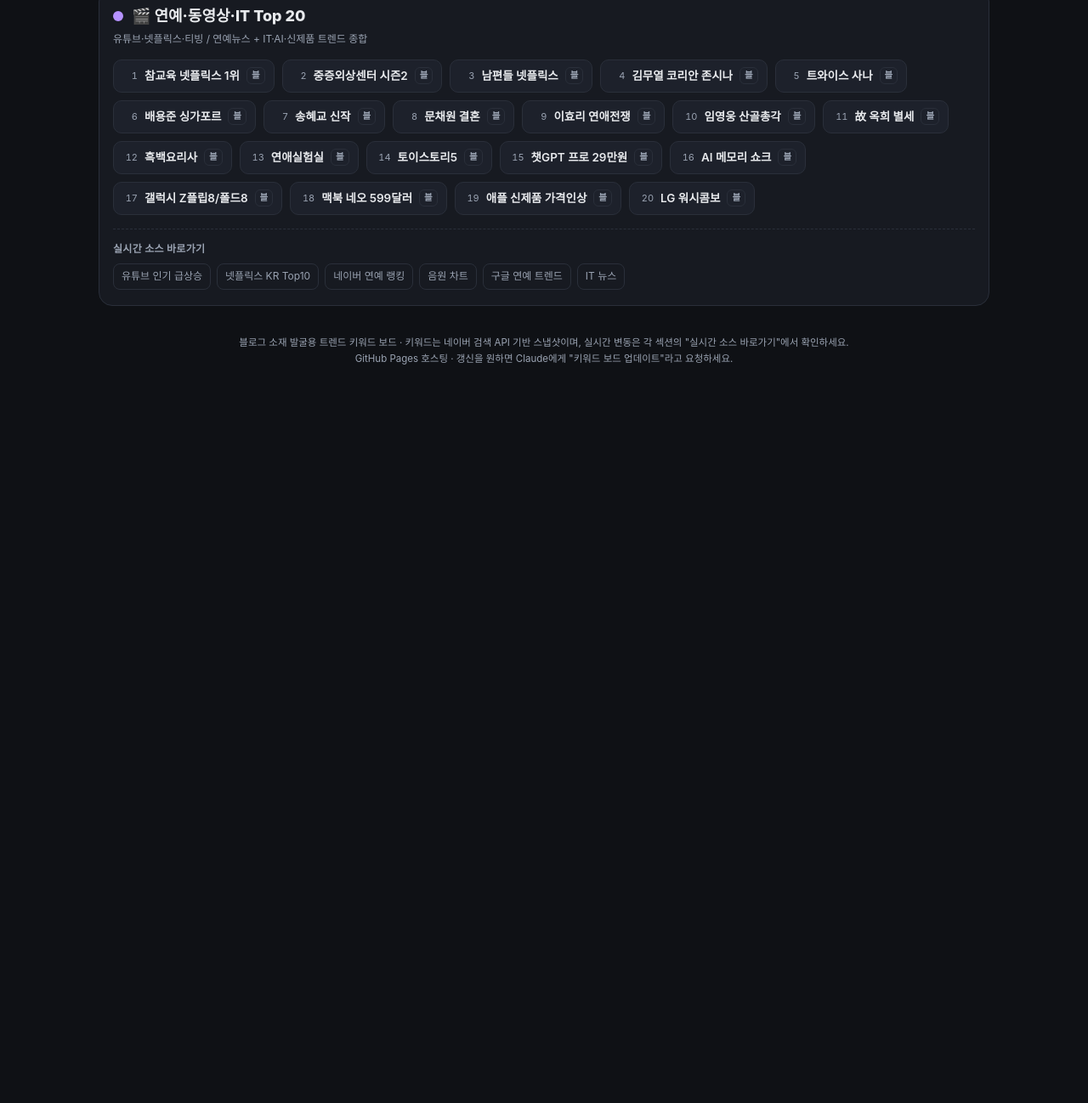
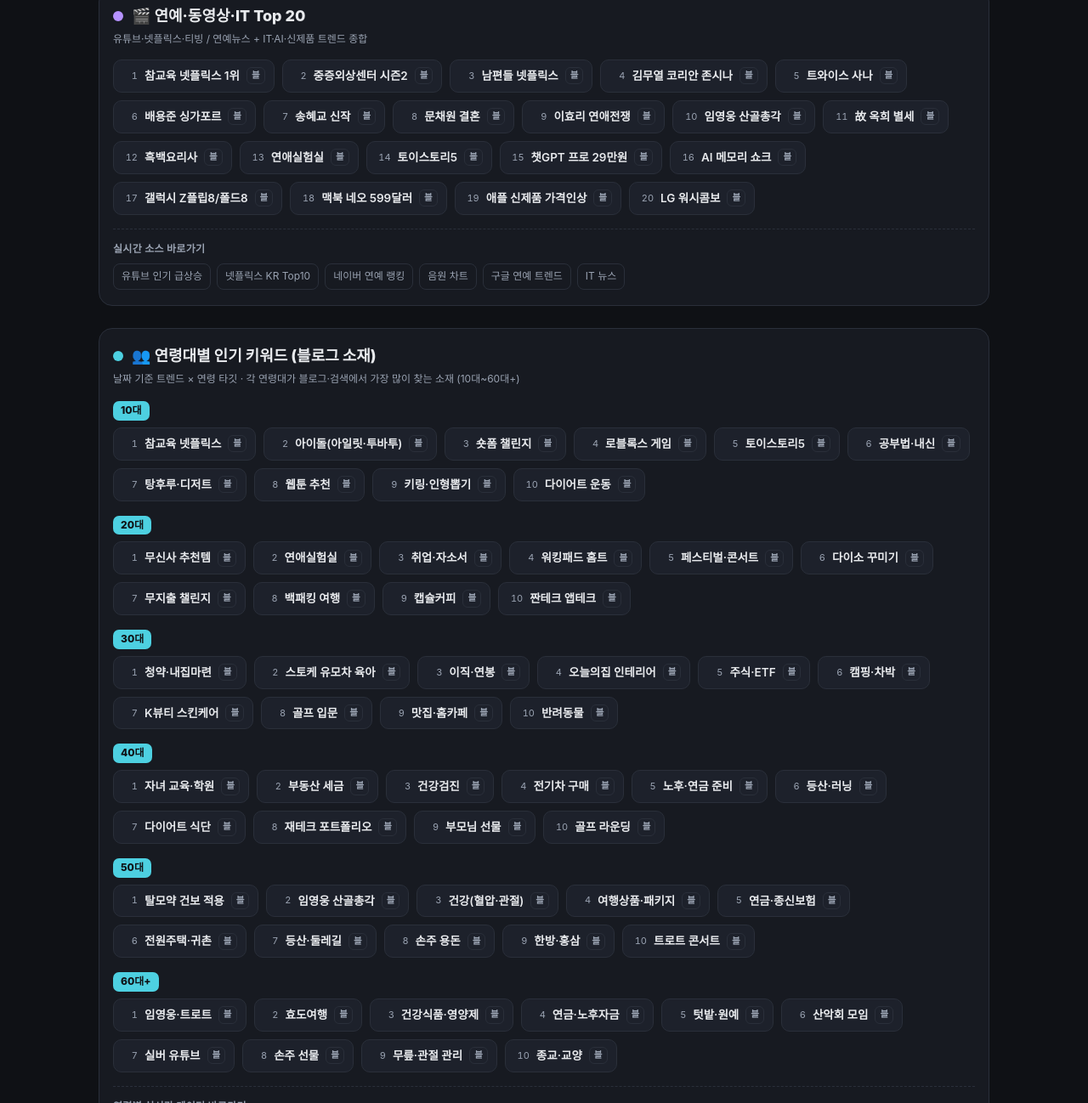
Before and after one commit to brightatsea-alt/molip, a plain HTML site: page keywords.html in a window 1280 px wide. Shown: the part 1502-2800 px from the top of the page at 85% size. Before the commit the page ends 1995 px from the top, so only its background shows below. Drawn offline with Linux system fonts and the light colour scheme.

Commit message:
Add files via upload

```diff
--- a/keywords.html
+++ b/keywords.html
@@ -9,7 +9,7 @@
   :root{
     --bg:#0f1115; --card:#171a21; --card2:#1d212b; --line:#2a2f3a;
     --txt:#e8eaed; --sub:#9aa3b2; --accent:#3ea6ff; --chip:#222732;
-    --news:#ff6b6b; --comm:#ffd166; --shop:#06d6a0; --ent:#b692ff;
+    --news:#ff6b6b; --comm:#ffd166; --shop:#06d6a0; --ent:#b692ff; --age:#4dd0e1;
   }
   *{box-sizing:border-box}
   body{margin:0;background:var(--bg);color:var(--txt);
@@ -50,6 +50,10 @@
     background:transparent;border:1px solid var(--line);border-radius:8px;padding:5px 9px}
   .src-links a:hover{color:var(--accent);border-color:var(--accent)}
   footer{margin-top:34px;color:var(--sub);font-size:11.5px;text-align:center;line-height:1.7}
+  .agegrp{margin-top:14px}
+  .agegrp:first-child{margin-top:4px}
+  .agelabel{display:inline-block;font-size:12px;font-weight:800;color:#0f1115;
+    background:var(--age);border-radius:7px;padding:2px 9px;margin-bottom:8px}
   @media(max-width:560px){header h1{font-size:19px}.chip{font-size:13px}}
 </style>
 </head>
@@ -70,6 +74,7 @@
   <a href="#comm">🔥 커뮤니티</a>
   <a href="#shop">🛍️ 쇼핑·소비</a>
   <a href="#ent">🎬 연예·동영상·IT</a>
+  <a href="#age">👥 연령대별</a>
 </nav>
 
 <!-- ============ 뉴스·시사 ============ -->
@@ -148,6 +153,22 @@
   </div>
 </section>
 
+<!-- ============ 연령대별 ============ -->
+<section id="age">
+  <div class="sec-head"><span class="dot" style="background:var(--age)"></span><h2>👥 연령대별 인기 키워드 (블로그 소재)</h2></div>
+  <div class="sec-sub">날짜 기준 트렌드 × 연령 타깃 · 각 연령대가 블로그·검색에서 가장 많이 찾는 소재 (10대~60대+)</div>
+  <div id="ageboard"></div>
+  <div class="src">
+    <h3>연령별 실시간 데이터 바로가기</h3>
+    <div class="src-links">
+      <a href="https://datalab.naver.com/keyword/trendSearch.naver" target="_blank">네이버 데이터랩 검색어트렌드(연령별)</a>
+      <a href="https://datalab.naver.com/shoppingInsight/sCategory.naver" target="_blank">쇼핑인사이트 연령·성별</a>
+      <a href="https://some.co.kr/" target="_blank">썸트렌드(연령 분석)</a>
+      <a href="https://trends.google.co.kr/trending?geo=KR" target="_blank">구글 트렌드 KR</a>
+    </div>
+  </div>
+</section>
+
 <footer>
   블로그 소재 발굴용 트렌드 키워드 보드 · 키워드는 네이버 검색 API 기반 스냅샷이며, 실시간 변동은 각 섹션의 "실시간 소스 바로가기"에서 확인하세요.<br>
   GitHub Pages 호스팅 · 갱신을 원하면 Claude에게 "키워드 보드 업데이트"라고 요청하세요.
@@ -176,6 +197,26 @@
 render("c-comm", data.comm);
 render("c-shop", data.shop);
 render("c-ent", data.ent);
+
+// ===== 연령대별 인기 키워드 (날짜 기준 트렌드 × 연령 타깃) =====
+const ageData = [
+  ["10대", ["참교육 넷플릭스","아이돌(아일릿·투바투)","숏폼 챌린지","로블록스 게임","토이스토리5","공부법·내신","탕후루·디저트","웹툰 추천","키링·인형뽑기","다이어트 운동"]],
+  ["20대", ["무신사 추천템","연애실험실","취업·자소서","워킹패드 홈트","페스티벌·콘서트","다이소 꾸미기","무지출 챌린지","백패킹 여행","캡슐커피","짠테크 앱테크"]],
+  ["30대", ["청약·내집마련","스토케 유모차 육아","이직·연봉","오늘의집 인테리어","주식·ETF","캠핑·차박","K뷰티 스킨케어","골프 입문","맛집·홈카페","반려동물"]],
+  ["40대", ["자녀 교육·학원","부동산 세금","건강검진","전기차 구매","노후·연금 준비","등산·러닝","다이어트 식단","재테크 포트폴리오","부모님 선물","골프 라운딩"]],
+  ["50대", ["탈모약 건보 적용","임영웅 산골총각","건강(혈압·관절)","여행상품·패키지","연금·종신보험","전원주택·귀촌","등산·둘레길","손주 용돈","한방·홍삼","트로트 콘서트"]],
+  ["60대+", ["임영웅·트로트","효도여행","건강식품·영양제","연금·노후자금","텃밭·원예","산악회 모임","실버 유튜브","손주 선물","무릎·관절 관리","종교·교양"]]
+];
+const ageBox = document.getElementById("ageboard");
+ageBox.innerHTML = ageData.map(([label, arr])=>{
+  const chips = arr.map((k,i)=>{
+    const q = encodeURIComponent(k.replace(/\(.*?\)|·.*$/g,'').trim()||k);
+    return `<span class="chip"><span class="rank">${i+1}</span>`+
+      `<a href="https://search.naver.com/search.naver?query=${q}" target="_blank">${k}</a>`+
+      `<a class="b" href="https://search.naver.com/search.naver?where=blog&query=${q}" target="_blank">블</a></span>`;
+  }).join("");
+  return `<div class="agegrp"><span class="agelabel">${label}</span><div class="chips">${chips}</div></div>`;
+}).join("");
 </script>
 </body>
 </html>
```
